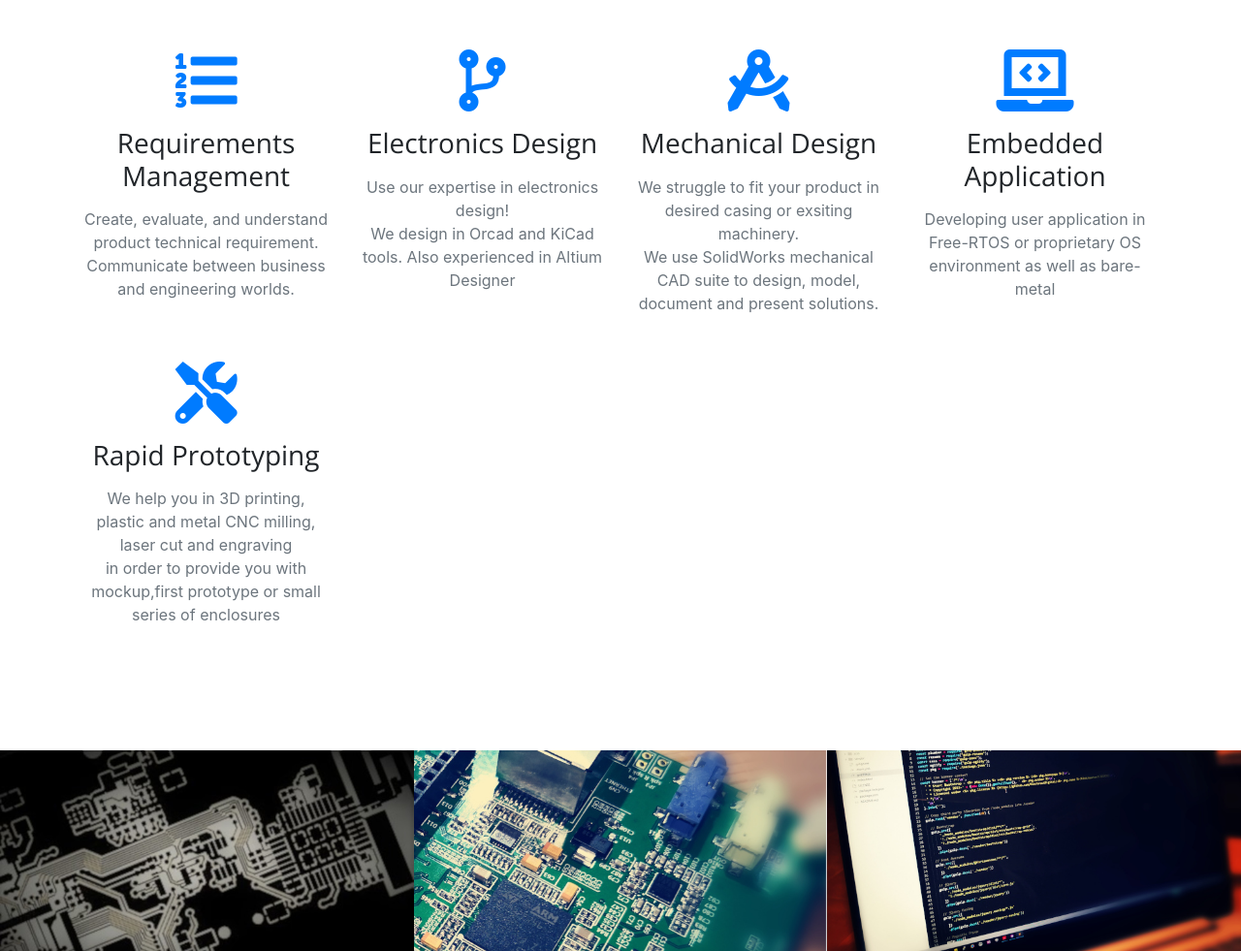
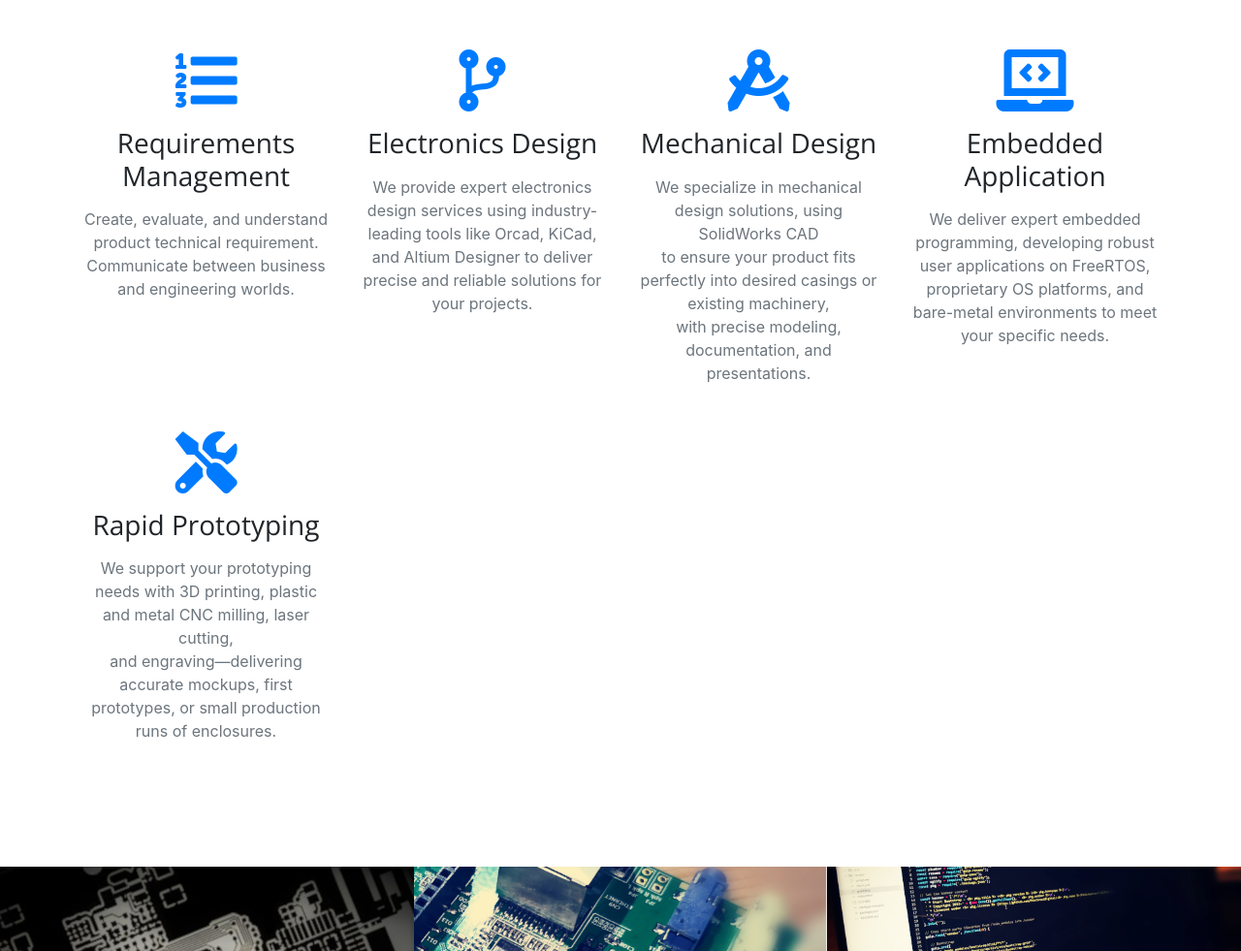
Before and after one commit to atrabit/atrabit.github.io, a website with bundled scripts: page index.html in a window 1280 px wide. Shown: the part 1560-2541 px from the top of the page at 97% size. Built offline with nearby package versions, Linux system fonts and the light colour scheme.

Commit message:
Update index.html
text update

```diff
--- a/index.html
+++ b/index.html
@@ -135,31 +135,33 @@
           <div class="service-box mt-5 mx-auto">
             <i class="fas fa-4x fa-code-branch text-primary mb-3 sr-icon-2"></i>
             <h3 class="mb-3">Electronics Design</h3>
-            <p class="text-muted mb-0">Use our expertise in electronics design!</p>
-            <p class="text-muted mb-0">We design in Orcad and KiCad tools. Also experienced in Altium Designer</p>
+            <p class="text-muted mb-0">We provide expert electronics design services using industry-leading tools like Orcad, KiCad, </p>
+            <p class="text-muted mb-0">and Altium Designer to deliver precise and reliable solutions for your projects.</p>
           </div>
         </div>
         <div class="col-lg-3 col-md-6 text-center">
           <div class="service-box mt-5 mx-auto">
             <i class="fas fa-4x fa-drafting-compass text-primary mb-3 sr-icon-3"></i>
             <h3 class="mb-3">Mechanical Design</h3>
-            <p class="text-muted mb-0">We struggle to fit your product in desired casing or exsiting machinery.</p>
-            <p class="text-muted mb-0">We use SolidWorks mechanical CAD suite to design, model, document and present solutions.</p>
+            <p class="text-muted mb-0">We specialize in mechanical design solutions, using SolidWorks CAD</p>
+			<p class="text-muted mb-0"> to ensure your product fits perfectly into desired casings or existing machinery,</p>
+			<p class="text-muted mb-0"> with precise modeling, documentation, and presentations.</p>
           </div>
         </div>
         <div class="col-lg-3 col-md-6 text-center">
           <div class="service-box mt-5 mx-auto">
             <i class="fas fa-4x fa-laptop-code text-primary mb-3 sr-icon-4"></i>
             <h3 class="mb-3">Embedded Application</h3>
-            <p class="text-muted mb-0">Developing user application in Free-RTOS or proprietary OS environment as well as bare-metal</p>
+            <p class="text-muted mb-0">We deliver expert embedded programming, developing robust user applications on FreeRTOS,</p>
+			<p class="text-muted mb-0">proprietary OS platforms, and bare-metal environments to meet your specific needs.</p>
           </div>
 		  </div>
         <div class="col-lg-3 col-md-6 text-center">
           <div class="service-box mt-5 mx-auto">
             <i class="fas fa-4x fa-tools text-primary mb-3 sr-icon-4"></i>
             <h3 class="mb-3">Rapid Prototyping</h3>
-            <p class="text-muted mb-0">We help you in 3D printing, plastic and metal CNC milling, laser cut and engraving</p>
-            <p class="text-muted mb-0">in order to provide you with mockup,first prototype or small series of enclosures </p>
+            <p class="text-muted mb-0">We support your prototyping needs with 3D printing, plastic and metal CNC milling, laser cutting,</p>
+			<p class="text-muted mb-0"> and engraving—delivering accurate mockups, first prototypes, or small production runs of enclosures.</p>
           </div>
         </div>
       </div>
```
